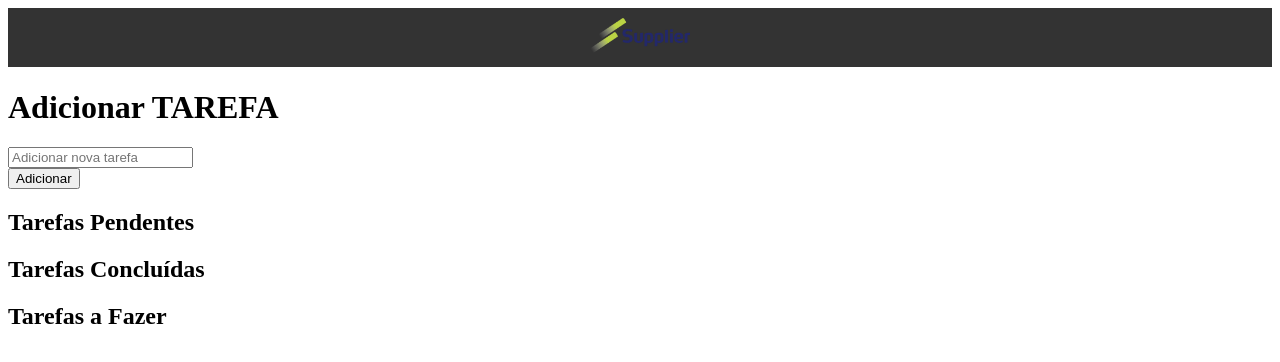
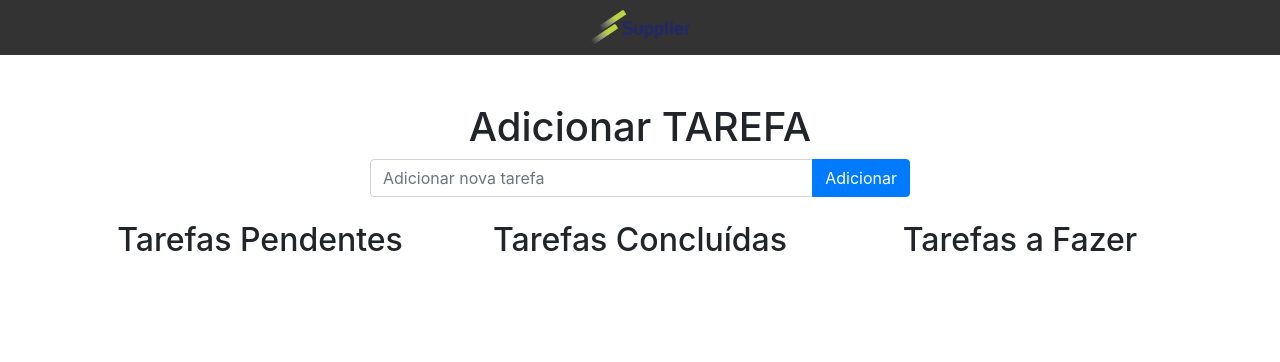
Before and after one commit to HenryCL/Lista_de_tarefas, an Angular app: page / in a window 1280 px wide. Shown: the top 362 px of the page. Built offline with nearby package versions, Linux system fonts and the light colour scheme.

Commit message:
Nova atualização no arquivo HTML(Lista-tarefas)

```diff
--- a/src/app/lista-tarefas/lista-tarefas.component.html
+++ b/src/app/lista-tarefas/lista-tarefas.component.html
@@ -1,7 +1,16 @@
-<h1>Adicionar TAREFA</h1>
-<div class="container mt-3">
-  <div class="row">
-    <div class="col-md-3">
+<!DOCTYPE html>
+<html lang="en">
+<head>
+  <meta charset="UTF-8">
+  <meta name="viewport" content="width=device-width, initial-scale=1.0">
+  <title>Lista_Tarefas</title>
+  <link rel="stylesheet" href="https://stackpath.bootstrapcdn.com/bootstrap/4.5.2/css/bootstrap.min.css">
+</head>
+<body>
+  <div class="container mt-5">
+    <h1 class="text-center">Adicionar TAREFA</h1>
+    <div class="row justify-content-center">
+      <div class="col-md-6">
         <div class="input-group">
           <input [(ngModel)]="novaTarefa" placeholder="Adicionar nova tarefa" class="form-control">
           <div class="input-group-append">
@@ -12,11 +21,10 @@
     </div>
   </div>
 
-
-<div class="container">
+  <div class="container mt-4">
     <div class="row">
       <div class="col-md-4">
-      <h2>Tarefas Pendentes</h2>
+        <h2 class="text-center">Tarefas Pendentes</h2>
         <ul class="list-group">
           <li *ngFor="let tarefa of tarefasPendentes; let i = index" class="list-group-item">
             <div class="form-check">
@@ -31,7 +39,7 @@
       </div>
 
       <div class="col-md-4">
-      <h2>Tarefas Concluídas</h2>
+        <h2 class="text-center">Tarefas Concluídas</h2>
         <ul class="list-group">
           <li *ngFor="let tarefa of tarefasConcluidas; let i = index" class="list-group-item">
             <div class="form-check">
@@ -46,7 +54,7 @@
       </div>
 
       <div class="col-md-4">
-      <h2>Tarefas a Fazer</h2>
+        <h2 class="text-center">Tarefas a Fazer</h2>
         <ul class="list-group">
           <li *ngFor="let tarefa of tarefasAFazer; let i = index" class="list-group-item">
             <div class="form-check">
@@ -61,3 +69,11 @@
       </div>
     </div>
   </div>
+
+
+  <!-- Adicionado jquery e bootstrap -->
+  <script src="https://code.jquery.com/jquery-3.5.1.slim.min.js"></script>
+  <script src="https://cdn.jsdelivr.net/npm/@popperjs/core@2.5.3/dist/umd/popper.min.js"></script>
+  <script src="https://stackpath.bootstrapcdn.com/bootstrap/4.5.2/js/bootstrap.min.js"></script>
+</body>
+</html>
```
Lines whose indentation alone changed are shown as unchanged.
